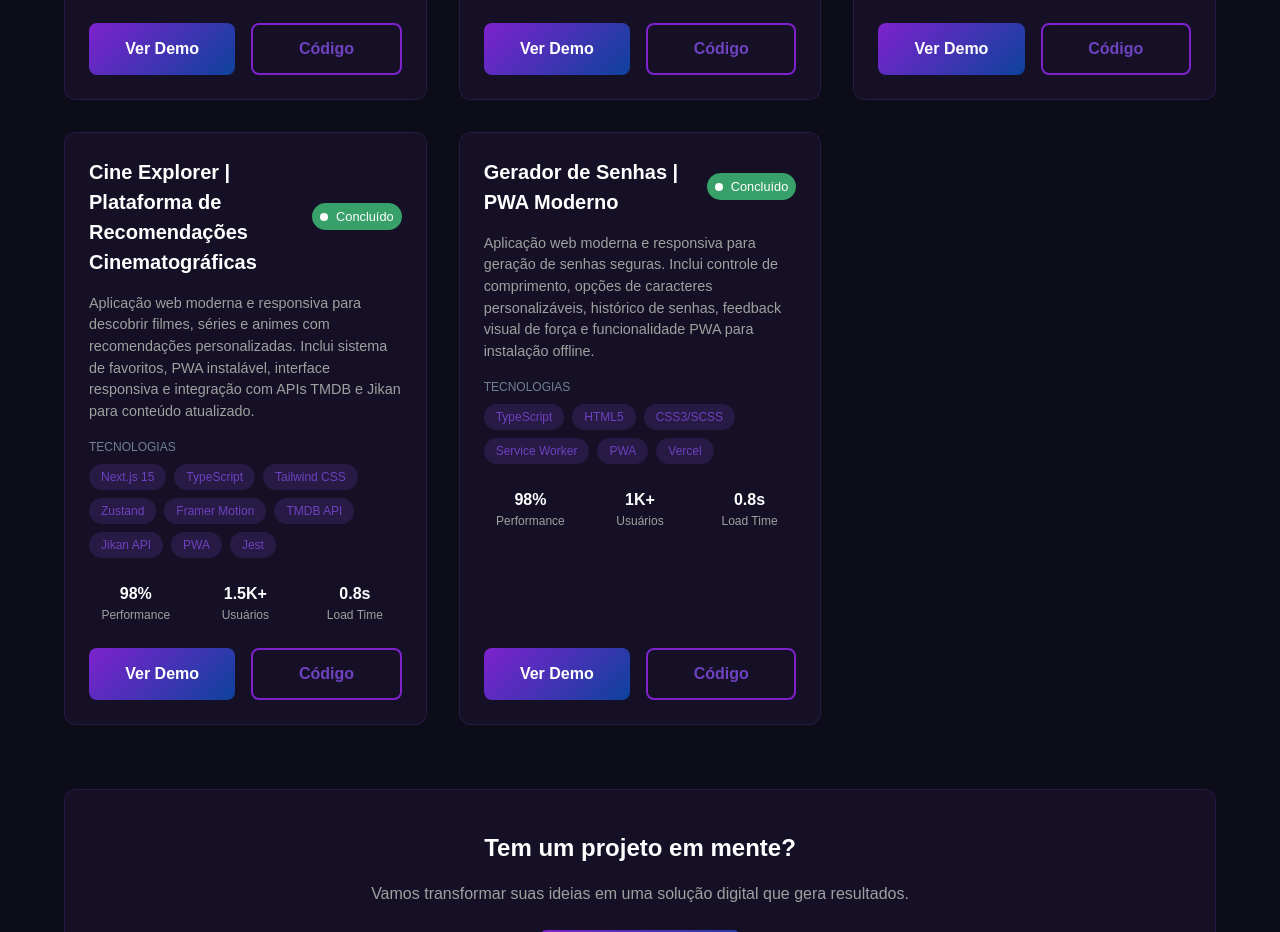
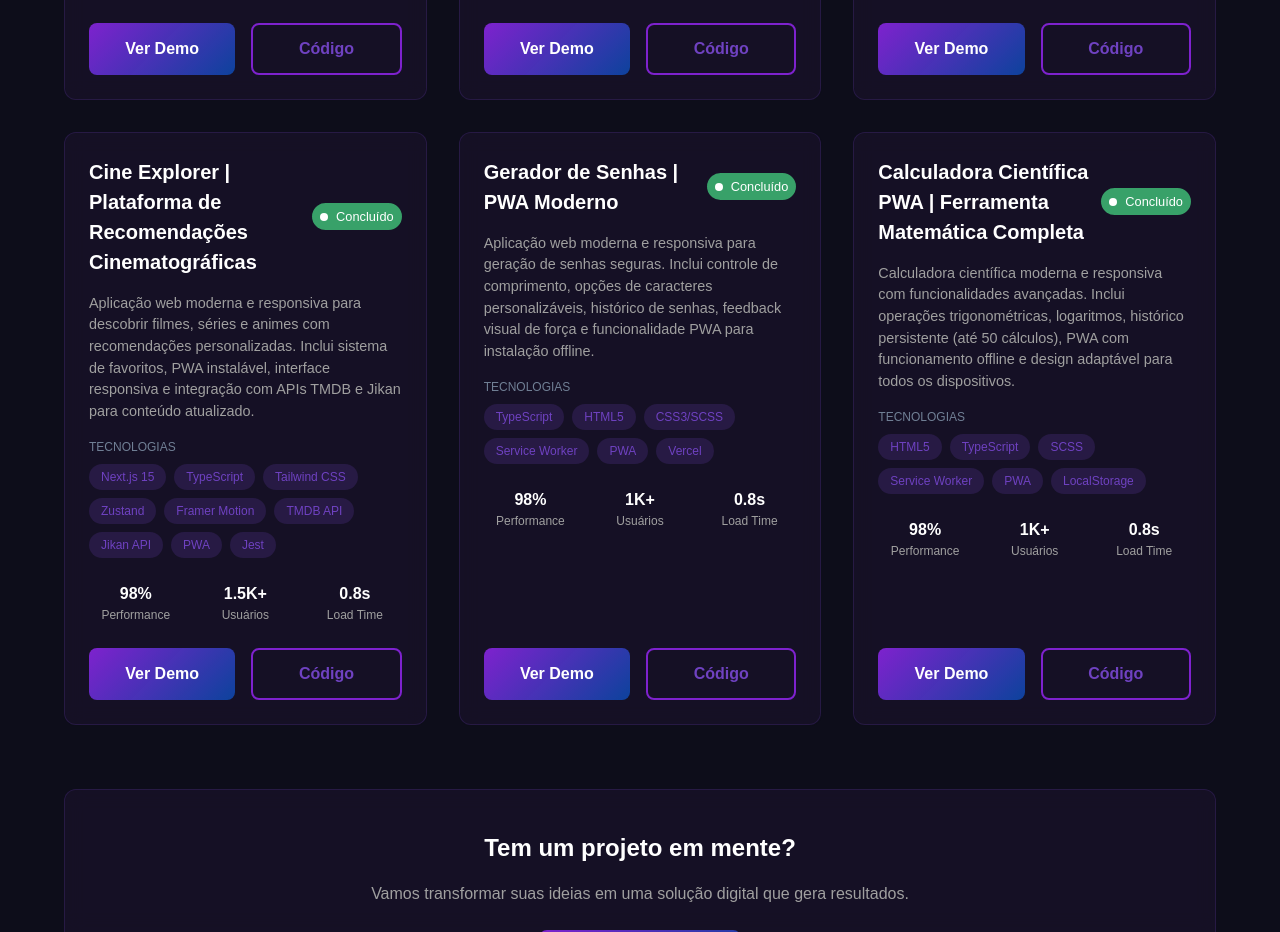
Before and after one commit to Anathyon/Blog-pessoal, a React (Vite) app in the folder blog-p-app/: page / in a window 1280 px wide. Shown: the part 3260-4192 px from the top of the page. Built offline with nearby package versions, Linux system fonts and the light colour scheme; no server answers.

Commit message:
Adição de novo projeto - Calculadora Científica PWA | Ferramenta Matemática Completa ao portfólio de projetos.

```diff
--- a/blog-p-app/src/components/Projetos.tsx
+++ b/blog-p-app/src/components/Projetos.tsx
@@ -330,6 +330,16 @@ export default function Projetos() {
         users: "1K+",
         loadTime: "0.8s"
       },
+      {
+        title: "Calculadora Científica PWA | Ferramenta Matemática Completa",
+        description: "Calculadora científica moderna e responsiva com funcionalidades avançadas. Inclui operações trigonométricas, logaritmos, histórico persistente (até 50 cálculos), PWA com funcionamento offline e design adaptável para todos os dispositivos.",
+        image: "assets/calc-desktop.png",
+        link: "https://calculadora-six-rosy.vercel.app/",
+        technologies: ["HTML5", "TypeScript", "SCSS", "Service Worker", "PWA", "LocalStorage"],
+        performance: "98%",
+        users: "1K+",
+        loadTime: "0.8s"
+      },
   ];
 
   const [selectedProject, setSelectedProject] = useState<Project | null>(null);
```
Also changed, not shown: 1 other file (tests, documents, lock files or other folders).
